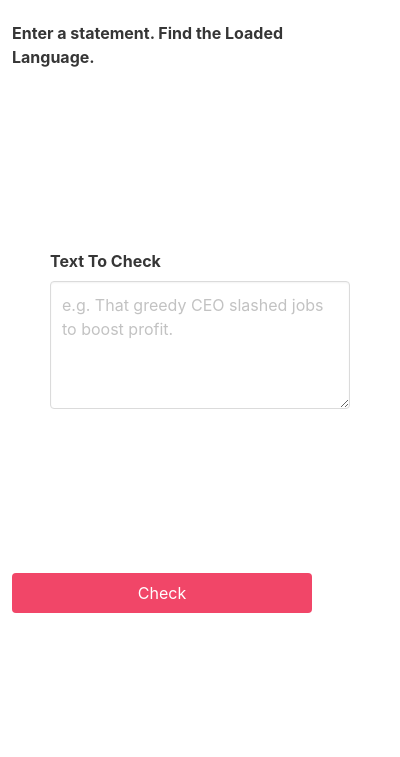
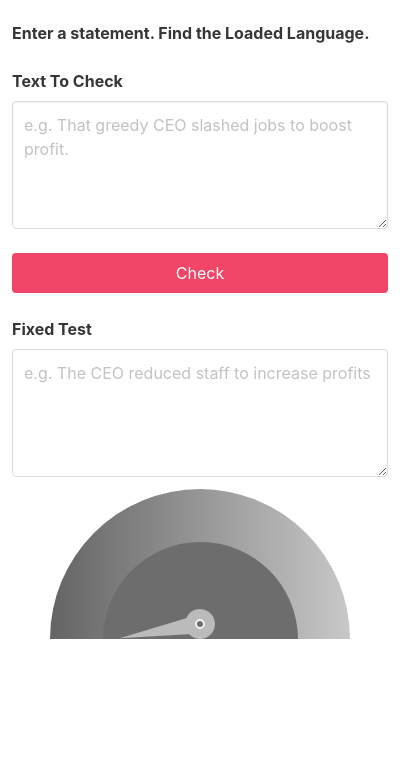
Before and after one commit to Otwo6/Loaded-Language-Finder, a browser extension: page Frontend/popup/popup.html in a window 400 px wide. Shown: the part 87-844 px from the top of the page. Drawn offline with Linux system fonts and the light colour scheme.

Commit message:
Fixed Margin Errors
I had multiple classes named container

```diff
--- a/Frontend/popup/popup.html
+++ b/Frontend/popup/popup.html
@@ -39,7 +39,7 @@
             </div>
         </div>
         <div class="center">
-            <div class="container">
+            <div class="guageContainer">
                 <div class="meter">
                     <div class="outer-circle center">
                         <div class="inner-circle">
--- a/Frontend/popup/style.css
+++ b/Frontend/popup/style.css
@@ -4,9 +4,9 @@
 	justify-content: center;
 }
 
-.container {
+.guageContainer {
 	position: relative;
-	height: 300px;
+	height: 160px;
 	width: 300px;
 }
 
```
